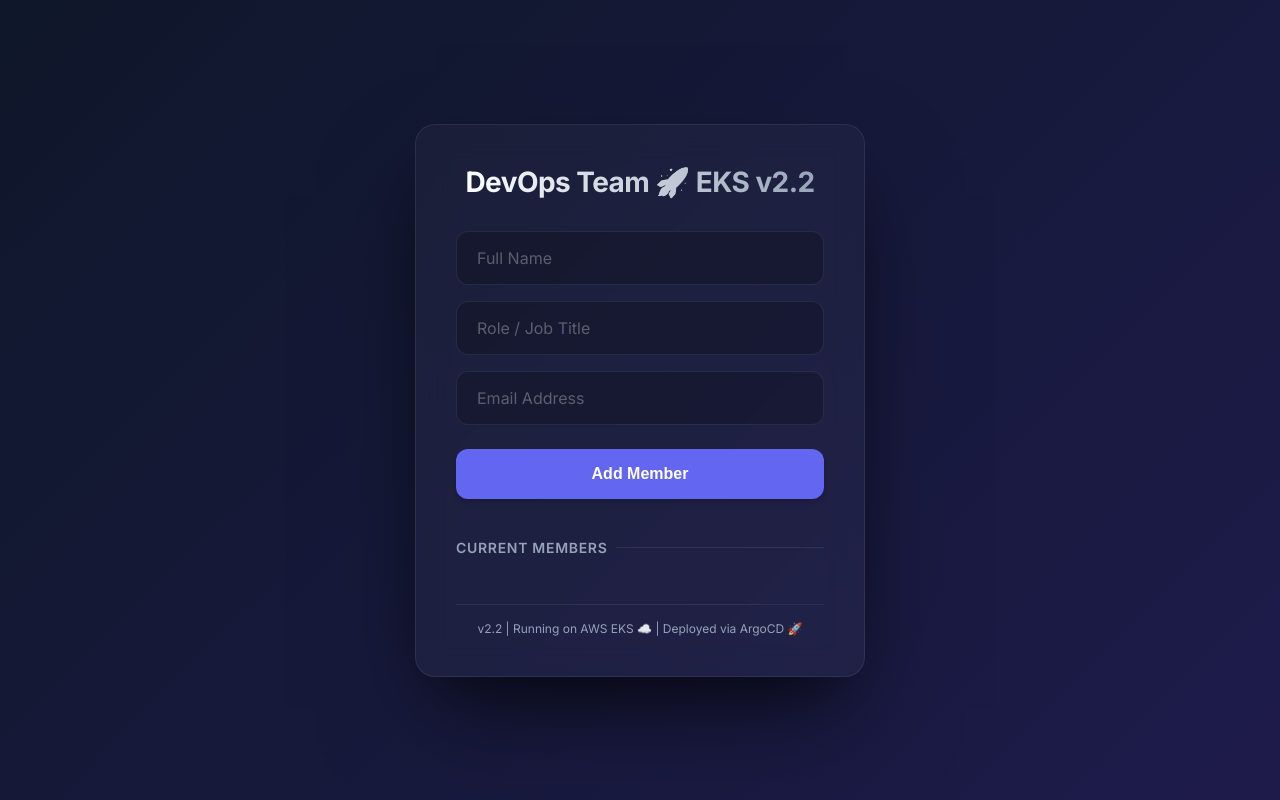
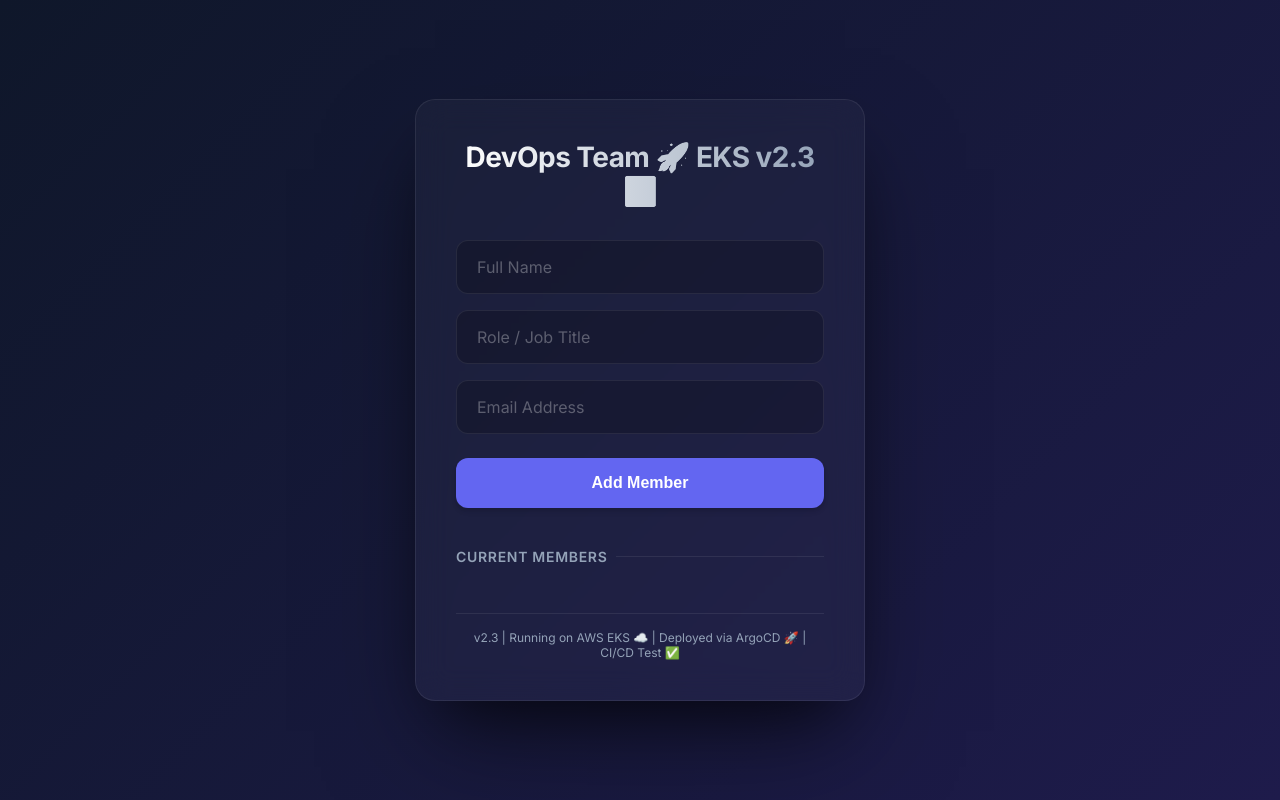
Before and after one commit to mahmoudsallem/med-project, a plain HTML site: page Project/frontend/index.html in a window 1280 px wide. Drawn offline with Linux system fonts and the light colour scheme; no server answers.

Commit message:
test: update frontend to v2.3 to test CI/CD pipeline
- Updated page title to v2.3
- Added checkmark emoji to heading
- Updated footer with CI/CD test indicator

```diff
--- a/Project/frontend/index.html
+++ b/Project/frontend/index.html
@@ -4,7 +4,7 @@
 <head>
   <meta charset="UTF-8">
   <meta name="viewport" content="width=device-width, initial-scale=1.0">
-  <title>DevOps Team Manager v2.2 - EKS Edition</title>
+  <title>DevOps Team Manager v2.3 - EKS Edition</title>
   <!-- Google Fonts: Inter -->
   <link href="https://fonts.googleapis.com/css2?family=Inter:wght@300;400;500;600;700&display=swap" rel="stylesheet">
   <style>
@@ -219,7 +219,7 @@
 <body>
 
   <div class="glass-container">
-    <h2>DevOps Team 🚀 EKS v2.2</h2>
+    <h2>DevOps Team 🚀 EKS v2.3 ✅</h2>
 
     <form id="userForm">
       <div class="input-group">
@@ -241,7 +241,7 @@
 
     <div
       style="margin-top: 2rem; text-align: center; font-size: 0.75rem; color: var(--text-muted); padding-top: 1rem; border-top: 1px solid var(--glass-border);">
-      v2.2 | Running on AWS EKS ☁️ | Deployed via ArgoCD 🚀
+      v2.3 | Running on AWS EKS ☁️ | Deployed via ArgoCD 🚀 | CI/CD Test ✅
     </div>
   </div>
 
```
